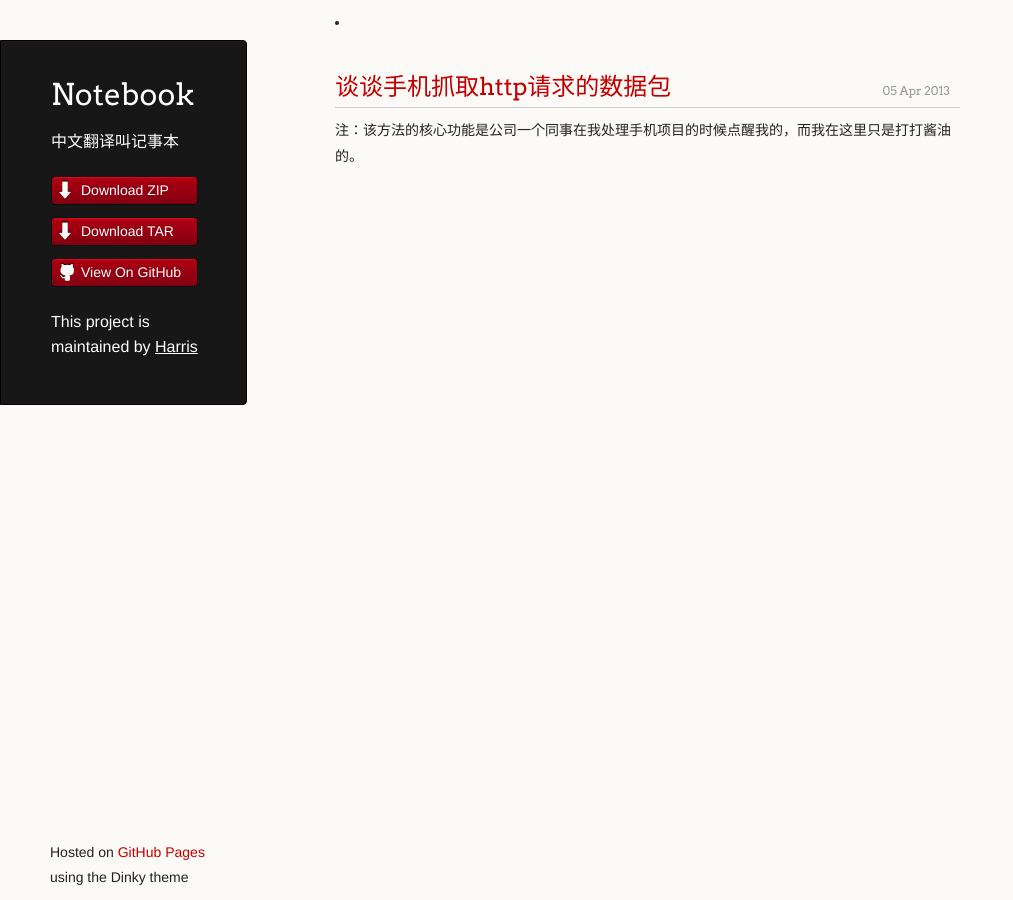
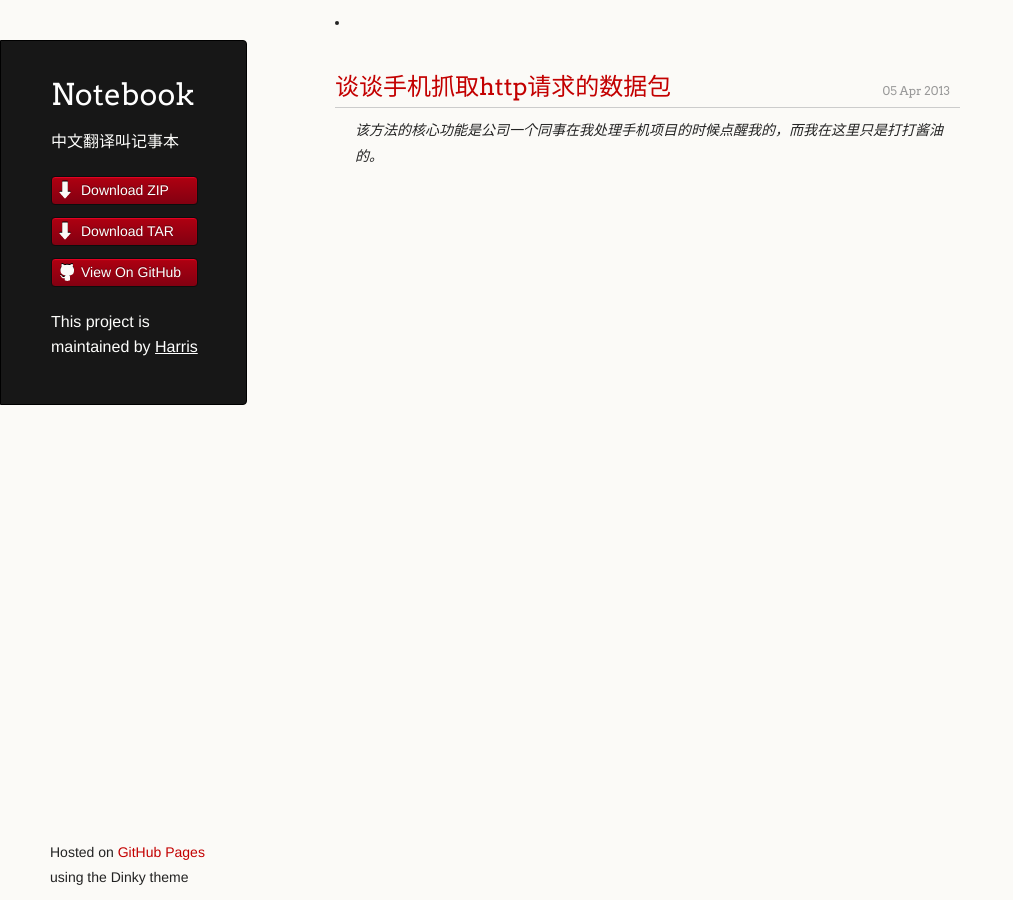
Before and after one commit to tenjessy/blog, a Jekyll site: the page built from index.html, in a window 1280 px wide. Shown: the whole page, without its empty margins (0-1013 px from the left). Built offline with Jekyll 4.4.1, drawn with Linux system fonts in a browser that asks for light colours; Markdown is read by kramdown in place of the engine named in the settings.

Commit message:
修改文章列表样式

```diff
--- a/_posts/2013-04-05-http-shujubao.md
+++ b/_posts/2013-04-05-http-shujubao.md
@@ -3,7 +3,7 @@ layout: post
 title: 谈谈手机抓取http请求的数据包
 ---
 
-注：该方法的核心功能是公司一个同事在我处理手机项目的时候点醒我的，而我在这里只是打打酱油的。
+该方法的核心功能是公司一个同事在我处理手机项目的时候点醒我的，而我在这里只是打打酱油的。
 
 在window平台下做前端开发，大家都知道利用Fiddler来抓包的，其实利用Fiddler也可以抓取手机的HTTP数据包的，具体的来看看下面的方法：
 
--- a/index.html
+++ b/index.html
@@ -10,7 +10,9 @@ title: Harris I try be a Jser.
 			<a href="{{ post.url }}">{{ post.title }}</a>
 			<small class="meta" datetime="{{ post.date | date_to_string }}">{{ post.date | date_to_string }}</small>
 		</h2>
-		<div class="excerpt">{{ post.excerpt }}</div>
+		<blockquote class="excerpt">
+			该方法的核心功能是公司一个同事在我处理手机项目的时候点醒我的，而我在这里只是打打酱油的。
+		</blockquote>
 
 	</li>
 	{% endfor %}
```
